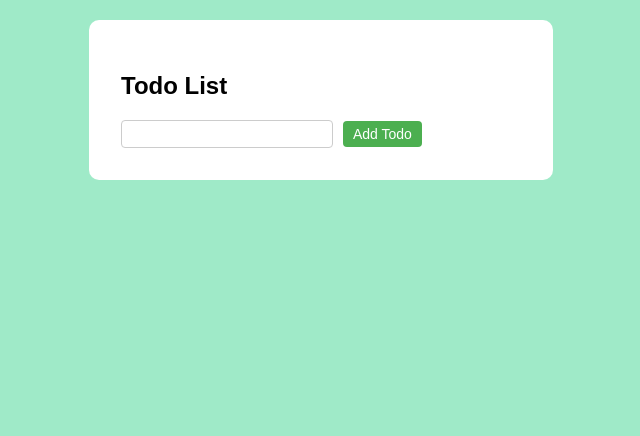
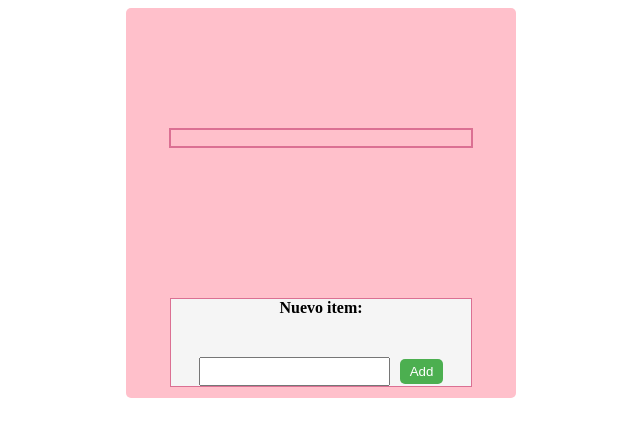
Before and after one commit to catharygr/to-do-list-react, a React (Vite) app: page / in a window 1280 px wide. Shown: the top 436 px of the page, without its empty margins (319-959 px from the left). Built offline with nearby package versions, Linux system fonts and the light colour scheme.

Commit message:
Trabajando en el css

```diff
--- a/src/App.jsx
+++ b/src/App.jsx
@@ -1,9 +1,30 @@
-import TodoList from "./componentes/TodoList";
+import React from "react";
+
+import TodoList from "./TodoList";
 
 function App() {
+  const [items, setItems] = React.useState([]);
+
+  function handleAddItem(label) {
+    const newItem = {
+      label,
+      id: Math.random(),
+    };
+
+    const nextItems = [...items, newItem];
+    setItems(nextItems);
+  }
+
   return (
-    <div>
-      <TodoList />
+    <div className="wrapper">
+      <div className="list-wrapper">
+        <ol className="shopping-list">
+          {items.map(({ id, label }) => (
+            <li key={id}>{label}</li>
+          ))}
+        </ol>
+      </div>
+      <TodoList handleAddItem={handleAddItem} />
     </div>
   );
 }
--- /dev/null
+++ b/src/TodoList.jsx
@@ -0,0 +1,35 @@
+import React from "react";
+
+function TodoList({ handleAddItem }) {
+  const [label, setLabel] = React.useState("");
+
+  return (
+    <div className="new-list-item-form">
+      <form
+        onSubmit={(event) => {
+          event.preventDefault();
+
+          handleAddItem(label);
+
+          setLabel("");
+        }}
+      >
+        <label htmlFor="new-list-form-input">Nuevo item:</label>
+
+        <div className="row">
+          <input
+            id="new-list-form-input"
+            type="text"
+            value={label}
+            onChange={(event) => {
+              setLabel(event.target.value);
+            }}
+          />
+          <button>Add</button>
+        </div>
+      </form>
+    </div>
+  );
+}
+
+export default TodoList;
--- a/src/componentes/TodoList.jsx
+++ /dev/null
@@ -1,66 +0,0 @@
-import { useState, useEffect } from "react";
-
-function TodoList() {
-  const [todos, setTodos] = useState([]);
-  const [newTodo, setNewTodo] = useState("");
-
-  useEffect(() => {
-    const storedTodos = localStorage.getItem("todos");
-    if (storedTodos) {
-      setTodos(JSON.parse(storedTodos));
-    }
-  }, []);
-
-  useEffect(() => {
-    localStorage.setItem("todos", JSON.stringify(todos));
-  }, [todos]);
-
-  const addTodo = (e) => {
-    e.preventDefault();
-    if (newTodo.trim() !== "") {
-      const newTodoObj = {
-        id: Date.now(),
-        text: newTodo,
-        completed: false,
-      };
-
-      setTodos([...todos, newTodoObj]);
-      setNewTodo("");
-    }
-  };
-
-  const deleteTodo = (index) => {
-    const updatedTodos = [...todos];
-    updatedTodos.splice(index, 1);
-    setTodos(updatedTodos);
-  };
-
-  return (
-    <div className="todo-container">
-      <h2 className="todo-list">Todo List</h2>
-      <ul>
-        {todos.map((todo, index) => (
-          <li key={todo.id}>
-            {todo.text}
-            <button className="btn-delete" onClick={() => deleteTodo(index)}>
-              Delete
-            </button>
-          </li>
-        ))}
-      </ul>
-      <form onSubmit={addTodo}>
-        <input
-          type="text"
-          className="add-todo-input"
-          value={newTodo}
-          onChange={(e) => setNewTodo(e.target.value)}
-        />
-        <button type="submit" className="add-todo-button">
-          Add Todo
-        </button>
-      </form>
-    </div>
-  );
-}
-
-export default TodoList;
--- a/src/index.css
+++ b/src/index.css
@@ -1,71 +1,66 @@
-body {
-  background-color: #9feac8;
-  font-family: Arial, sans-serif;
-  margin: 0;
+.wrapper {
+  display: flex;
+  flex-direction: column;
+  align-items: center;
+  margin: 0 auto;
+  max-width: 350px;
+  background-color: pink;
+  padding: 20px;
+  border-radius: 5px;
+  height: 350px;
+}
+
+.list-wrapper {
+  width: 300px;
+  margin-top: 100px;
+  border: 2px double palevioletred;
+}
+
+.shopping-list {
+  list-style-type: none;
   padding: 0;
 }
 
-.todo-container {
-  margin: 20px auto;
-  padding: 2rem;
-  background-color: #fff;
-  width: 400px;
-  border-radius: 10px;
+.shopping-list li {
+  margin-bottom: 10px;
+  padding: 5px;
+  background-color: #f0f0f0;
+  border-radius: 5px;
 }
 
-li {
-  margin-bottom: 10px;
+.new-list-item-form {
+  margin-top: 150px;
+  width: 300px;
+  border: 1px double palevioletred;
+  background-color: whitesmoke;
 }
 
-li .btn-delete {
-  border: none;
-  cursor: pointer;
-  background-color: #f44336;
-  color: white;
-  margin: 1rem;
+.new-list-item-form form {
+  display: flex;
+  flex-direction: column;
+  align-items: center;
 }
 
-.btn-delete {
-  padding: 5px 10px;
-  border: none;
-  border-radius: 3px;
-  cursor: pointer;
-  background-color: #f44336;
-  color: white;
+.new-list-item-form label {
+  font-weight: bold;
+  margin-bottom: 40px;
 }
 
-.btn-delete:hover {
-  background-color: #da190b;
+.new-list-item-form .row {
+  display: flex;
+  align-items: center;
 }
 
-button {
-  font-size: 14px;
+.new-list-item-form input {
+  padding: 5px;
+  margin-right: 10px;
+}
+
+.new-list-item-form button {
   padding: 5px 10px;
-  background-color: #ff4081;
+  background-color: #4caf50;
+  color: #fff;
   border: none;
-  border-radius: 3px;
+  border-radius: 5px;
   cursor: pointer;
 }
-
-input {
-  width: 200px;
-  padding: 5px;
-  border: 1px solid #ccc;
-  border-radius: 4px;
-  font-size: 14px;
-  margin-right: 2px 10px;
-}
-
-.add-todo-button:hover {
-  background-color: #ff80ab;
-}
-
-.add-todo-button {
-  margin-left: 10px;
-  padding: 5px 10px;
-  background-color: #4caf50;
-  color: white;
-  border: none;
-  border-radius: 4px;
-  cursor: pointer;
-}
```
